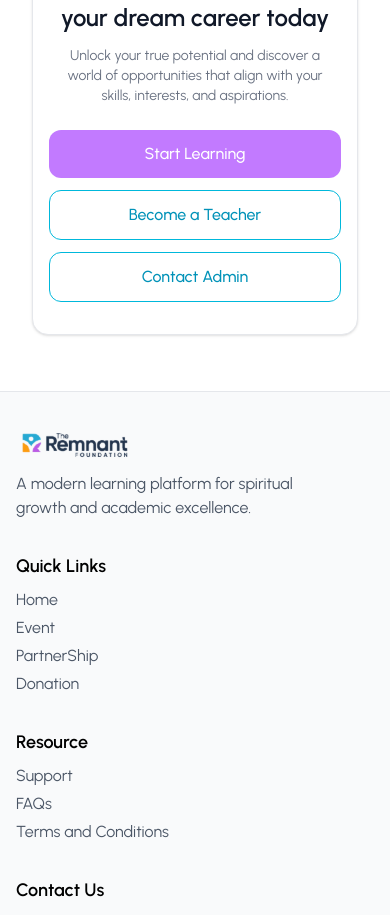
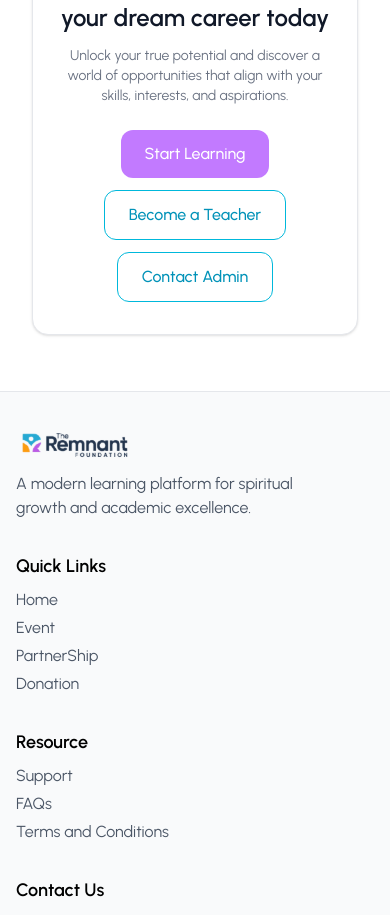
Before and after one commit to naimsheikh8020/Bible-Lms-Remnant-, a React (Vite) app: page / in a window 390 px wide. Shown: the part 6300-7215 px from the top of the page. Built offline with nearby package versions, Linux system fonts and the light colour scheme.

Commit message:
button link added

```diff
--- a/src/Page/HomePage/HomeSection/CTASection.tsx
+++ b/src/Page/HomePage/HomeSection/CTASection.tsx
@@ -1,3 +1,5 @@
+import { Link } from "react-router";
+
 const CTASection = () => {
   return (
     <div className="mb-8 md:mb-16 px-4 md:px-0">
@@ -18,17 +20,23 @@ const CTASection = () => {
 
           {/* Buttons */}
           <div className="flex flex-col sm:flex-row items-center justify-center gap-3 sm:gap-4">
-            <button className="w-full sm:w-auto px-6 py-3 rounded-xl bg-purple-400 text-white font-medium hover:bg-purple-500 transition duration-300">
+            <Link to="/login">
+            <button className="w-full cursor-pointer sm:w-auto px-6 py-3 rounded-xl bg-purple-400 text-white font-medium hover:bg-purple-500 transition duration-300">
               Start Learning
             </button>
+            </Link>
 
-            <button className="w-full sm:w-auto px-6 py-3 rounded-xl border border-cyan-500 text-cyan-600 font-medium hover:bg-cyan-50 transition duration-300">
+            <Link to="/signup">
+            <button className="w-full cursor-pointer sm:w-auto px-6 py-3 rounded-xl border border-cyan-500 text-cyan-600 font-medium hover:bg-cyan-50 transition duration-300">
               Become a Teacher
             </button>
+            </Link>
 
-            <button className="w-full sm:w-auto px-6 py-3 rounded-xl border border-cyan-500 text-cyan-600 font-medium hover:bg-cyan-50 transition duration-300">
+            <Link to="/contact">
+            <button className="w-full cursor-pointer sm:w-auto px-6 py-3 rounded-xl border border-cyan-500 text-cyan-600 font-medium hover:bg-cyan-50 transition duration-300">
               Contact Admin
             </button>
+            </Link>
           </div>
         </div>
       </div>
```
